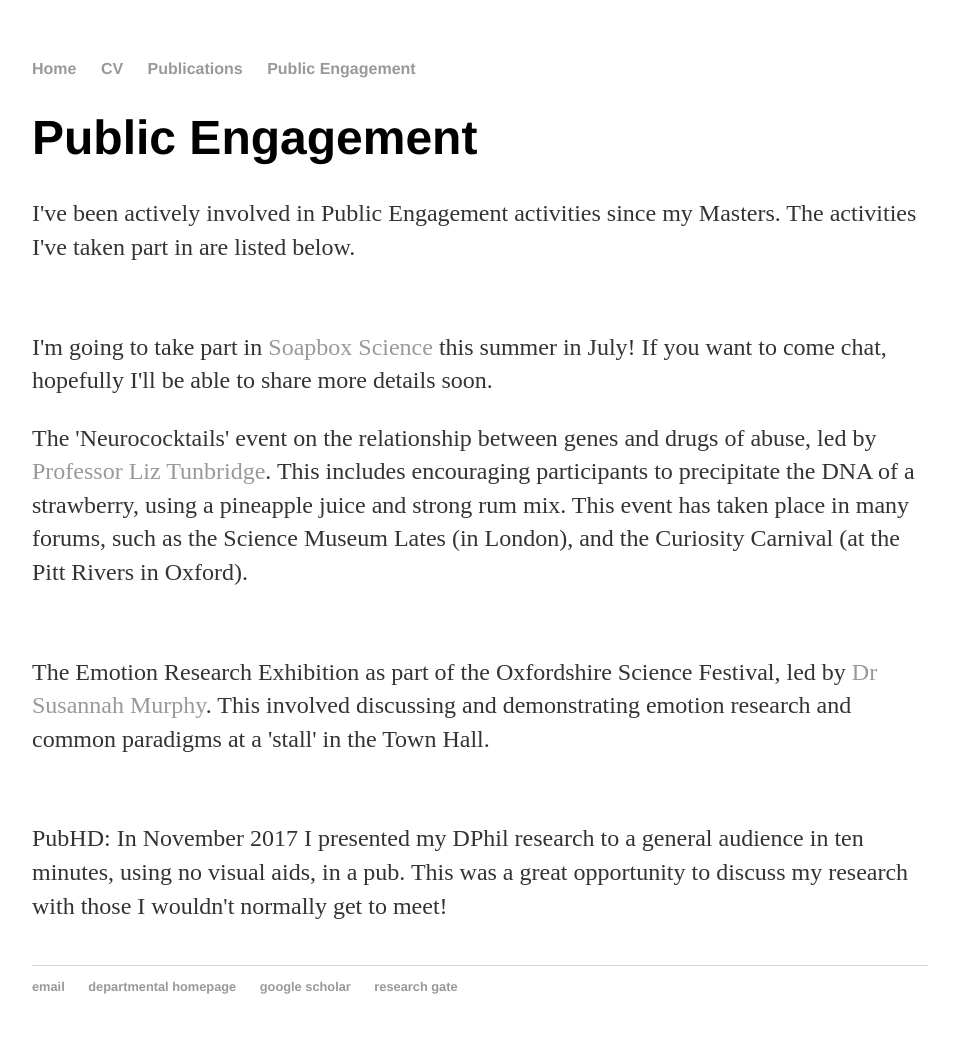
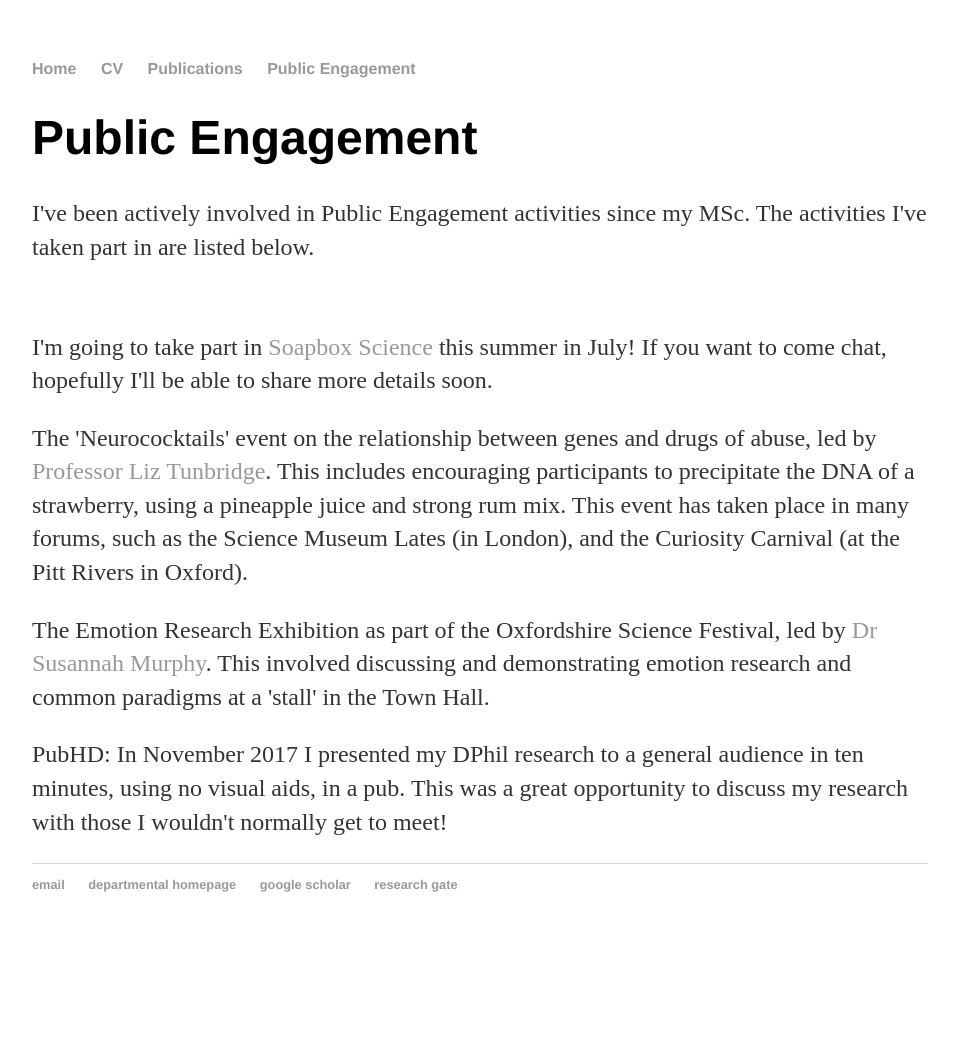
Before and after one commit to apike02/apike02.github.io, a Jekyll site: the page built from outreach/index.html, in a window 1280 px wide. Shown: the whole page, without its empty margins (160-1117 px from the left). Built offline with Jekyll 4.4.1, drawn with Linux system fonts in a browser that asks for light colours; after the commit the page ends 952 px from its top, so only the background shows below that.

Commit message:
Update index.html

```diff
--- a/outreach/index.html
+++ b/outreach/index.html
@@ -4,7 +4,7 @@ title: Public Engagement
 ---
 <div class="blurb">
 	<h1>Public Engagement</h1>
-  <p>I've been actively involved in Public Engagement activities since my Masters. The activities I've taken part in are listed below.</p><br/>
+  <p>I've been actively involved in Public Engagement activities since my MSc. The activities I've taken part in are listed below.</p><br/>
 
 <p>I'm going to take part in <a href="http://soapboxscience.org/">Soapbox Science</a> this summer in July! If you want to come chat,
 		hopefully I'll be able to share more details soon. </p>
@@ -12,11 +12,10 @@ title: Public Engagement
 <p>The 'Neurococktails' event on the relationship between genes and drugs of abuse, led by <a href="https://www.psych.ox.ac.uk/team/elizabeth-tunbridge"
   >Professor Liz Tunbridge</a>. This includes encouraging participants to precipitate the DNA of a strawberry, using a pineapple juice and strong rum mix.
   This event has taken place in many forums, such as the Science Museum Lates (in London), and the Curiosity Carnival (at the Pitt Rivers in Oxford).</p>
-  <br/>
 
   <p>The Emotion Research Exhibition as part of the Oxfordshire Science Festival, led by <a href="https://www.psych.ox.ac.uk/team/susannah-murphy">Dr Susannah Murphy</a>.
-  This involved discussing and demonstrating emotion research and common paradigms at a 'stall' in the Town Hall.</p><br/>
+  This involved discussing and demonstrating emotion research and common paradigms at a 'stall' in the Town Hall.</p>
 
   <p>PubHD: In November 2017 I presented my DPhil research to a general audience in ten minutes, using no visual aids, in a pub.
-	  This was a great opportunity to discuss my research with those I wouldn't normally get to meet!</p><br/>
+	  This was a great opportunity to discuss my research with those I wouldn't normally get to meet!</p>
 </div><!-- /.blurb -->
```
